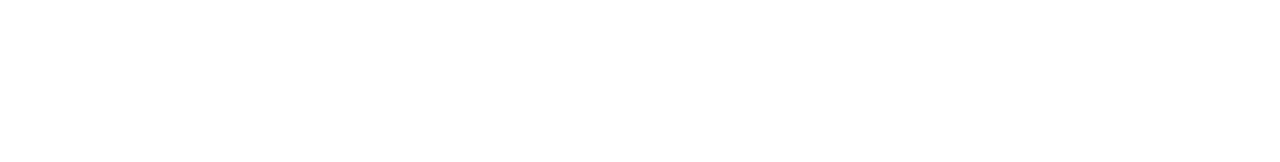
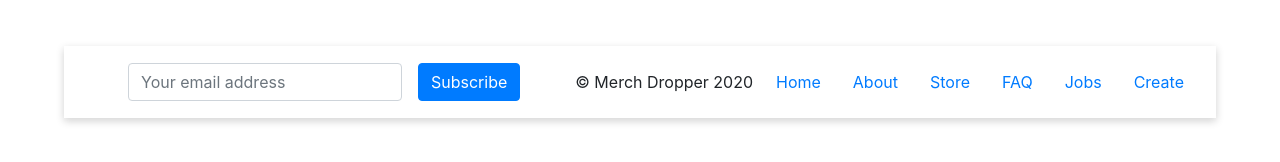
Before and after one commit to thirdeyeclub/Merch-Dropper-fe, a React (Create React App) app in the folder merch-dropper/: page / in a window 1280 px wide. Shown: the part 1400-1562 px from the top of the page. Before the commit the page ends 1462 px from the top, so only its background shows below. Built offline with nearby package versions, Linux system fonts and the light colour scheme.

Commit message:
footer pass 1

```diff
--- a/merch-dropper/src/App.js
+++ b/merch-dropper/src/App.js
@@ -3,12 +3,14 @@
 import NavBar from './components/NavBar';
 import './App.css';
 import Homepage from './components/Homepage';
+import Footer from './components/Footer';
 
 function App() {
   return (
     <div className="App">
       <NavBar />
       <Homepage />
+      <Footer />
     </div>
   );
 }
--- /dev/null
+++ b/merch-dropper/src/components/Footer.js
@@ -0,0 +1,42 @@
+import React from 'react';
+import '../App.css';
+import {
+    Collapse,
+    Navbar,
+    NavbarToggler,
+    NavbarBrand,
+    Nav,
+    NavLink,
+    Form,
+    FormGroup,
+    Input,
+    Button
+  } from 'reactstrap';
+
+const Footer = (props) => {
+    return (
+        <div className="mt-5">
+            <Navbar color="white" light expand="md" className="navStyle">
+                <Form inline className="ml-5">
+                    <FormGroup>
+                        <Input type="email" name="email" id="exampleEmail" placeholder="Your email address" />
+                        <Button color="primary" className="ml-3">Subscribe</Button>
+                    </FormGroup>
+                </Form>
+                <p className="pt-3 pl-5 ml-auto">
+                    © Merch Dropper 2020
+                </p>
+                <Nav className="ml-auto">
+                    <NavLink href="/">Home</NavLink>
+                    <NavLink href="/">About</NavLink>
+                    <NavLink href="/">Store</NavLink>
+                    <NavLink href="/">FAQ</NavLink>
+                    <NavLink href="/">Jobs</NavLink>
+                    <NavLink href="/">Create</NavLink>
+                </Nav>
+            </Navbar>
+        </div>
+    )
+}
+
+  export default Footer;
--- a/merch-dropper/src/components/NavBar.js
+++ b/merch-dropper/src/components/NavBar.js
@@ -7,12 +7,6 @@
   NavbarBrand,
   Nav,
   NavItem,
-  NavLink,
-  UncontrolledDropdown,
-  DropdownToggle,
-  DropdownMenu,
-  DropdownItem,
-  NavbarText,
   FormGroup,
   Input,
   Button
```
